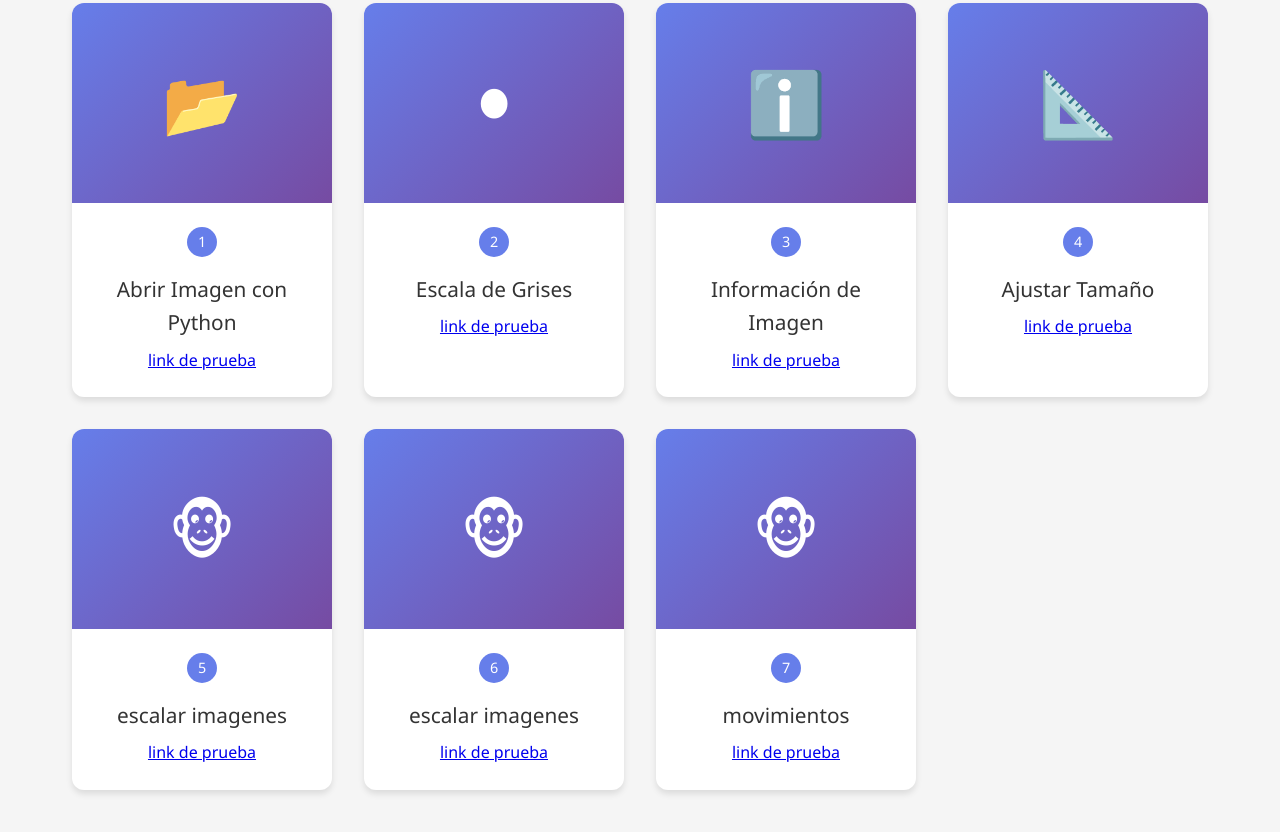
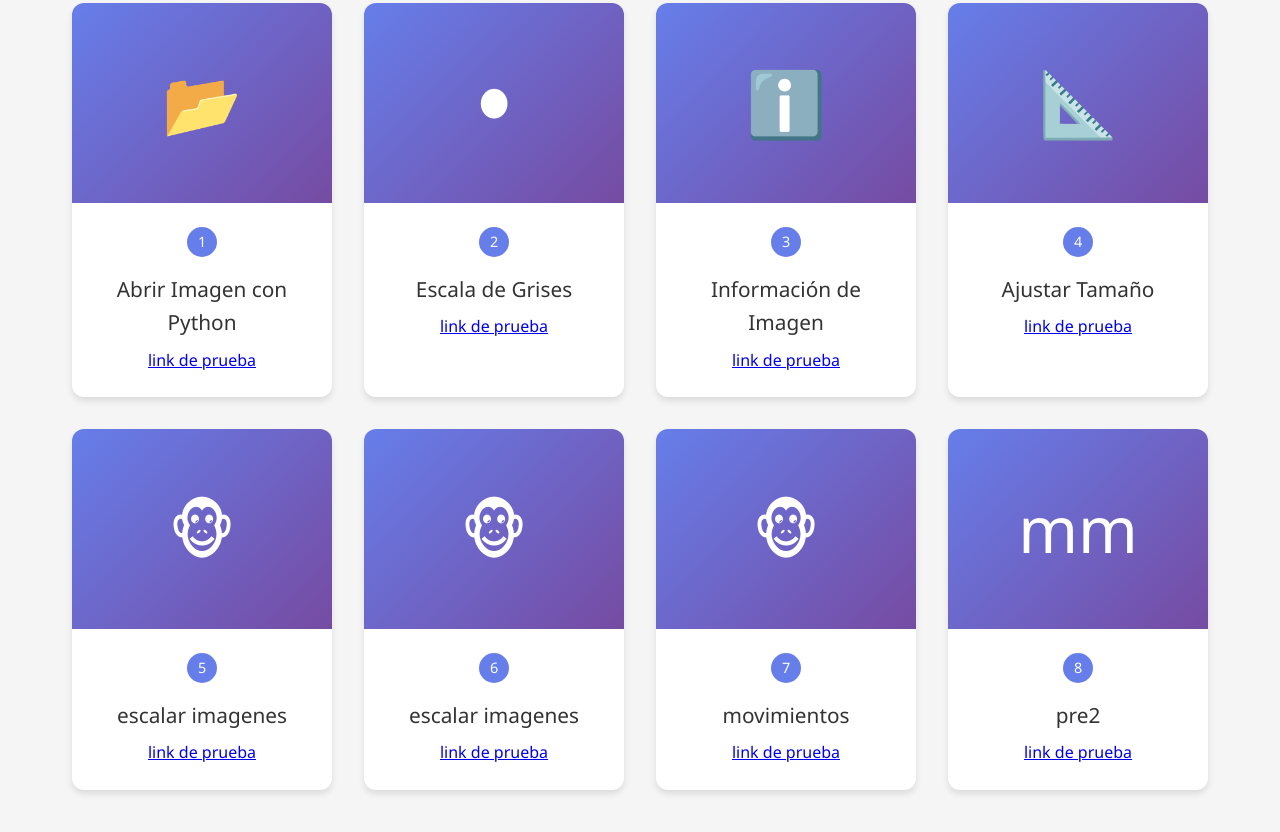
Before and after one commit to guzmannayvercbtis144-jpg/portafolihttps-github.com-guzmannayvercbtis144-jpg-portafolio_va-settings-accesso_va, a plain HTML site: page index.html in a window 1280 px wide. Shown: the part 989-1821 px from the top of the page. Drawn offline with Linux system fonts and the light colour scheme.

Commit message:
Add files via upload

```diff
--- a/index.html
+++ b/index.html
@@ -232,6 +232,15 @@
                     <a href="movimientos.html">link de prueba</a>
                 </div>
             </div>
+                           <!-- Card 6 -->
+            <div class="card">
+                <div class="card-image">mm</div>
+                <div class="card-content">
+                    <span class="card-number">8</span>
+                    <h3>pre2</h3>
+                    <a href="pre2.html">link de prueba</a>
+                </div>
+            </div>
 
         </div>
     </section>
```
